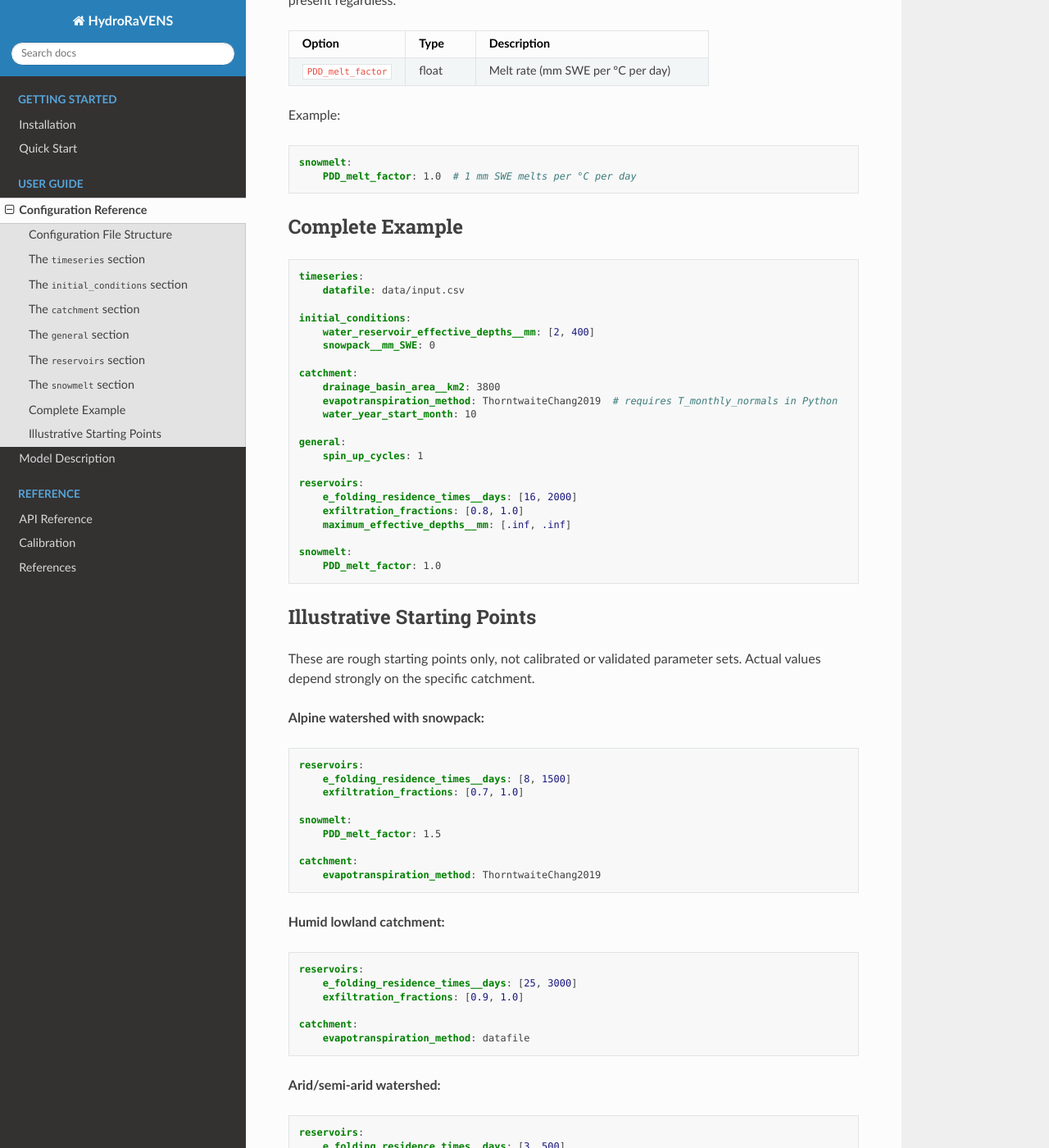
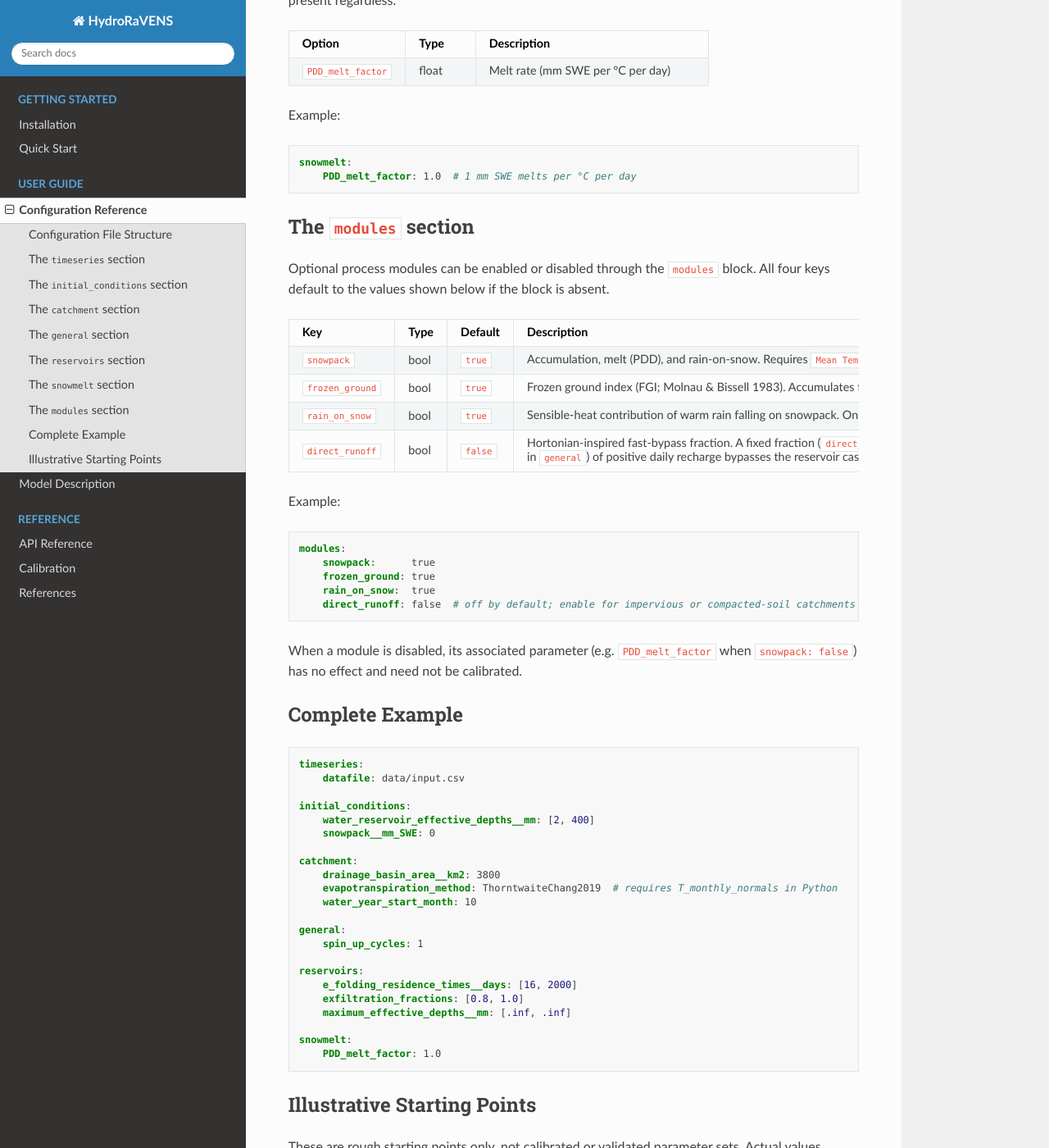
Before and after one commit to MNiMORPH/hydroRaVENS, a Sphinx documentation site: the page built from docs/source/configuration.rst, in a window 1280 px wide and 1400 px high, scrolled down 2814 px. Shown: the whole window at 82% size. Built offline with Sphinx 7.4.7 and the Read the Docs theme 3.1.0, drawn with Linux system fonts in a browser that asks for light colours.

Commit message:
Document optional process modules and direct runoff bypass in docs
Add modules: YAML block reference to configuration.rst (all four toggles
with types, defaults, and descriptions). Add Optional Process Modules
summary table and Direct Runoff Bypass section to model_description.rst,
including the Hortonian-inspired framing and equifinality warning.

Co-Authored-By: Claude Sonnet 4.6 <noreply@anthropic.com>

```diff
--- a/docs/source/configuration.rst
+++ b/docs/source/configuration.rst
@@ -206,6 +206,64 @@ Example:
     snowmelt:
         PDD_melt_factor: 1.0  # 1 mm SWE melts per °C per day
 
+The ``modules`` section
+~~~~~~~~~~~~~~~~~~~~~~~
+
+Optional process modules can be enabled or disabled through the ``modules``
+block. All four keys default to the values shown below if the block is
+absent.
+
+.. list-table::
+   :widths: 25 10 10 45
+   :header-rows: 1
+
+   * - Key
+     - Type
+     - Default
+     - Description
+   * - ``snowpack``
+     - bool
+     - ``true``
+     - Accumulation, melt (PDD), and rain-on-snow. Requires
+       ``Mean Temperature [C]`` in the input CSV; silently inactive
+       if the column is absent regardless of this flag.
+   * - ``frozen_ground``
+     - bool
+     - ``true``
+     - Frozen ground index (FGI; Molnau & Bissell 1983). Accumulates
+       freezing degree-days; blocks shallow-to-soil infiltration when
+       the index exceeds ``fdd_threshold``. Requires ``snowpack: true``
+       and temperature data.
+   * - ``rain_on_snow``
+     - bool
+     - ``true``
+     - Sensible-heat contribution of warm rain falling on snowpack.
+       Only active when ``snowpack: true``.
+   * - ``direct_runoff``
+     - bool
+     - ``false``
+     - Hortonian-inspired fast-bypass fraction. A fixed fraction
+       (``direct_runoff_fraction`` in ``general``) of positive daily
+       recharge bypasses the reservoir cascade entirely. Conceptually
+       motivated by infiltration-excess overland flow, but not a
+       rigorous physical representation at the daily timestep -- except
+       in extreme events where intense rainfall dominates the daily
+       total.
+
+Example:
+
+.. code-block:: yaml
+
+    modules:
+        snowpack:      true
+        frozen_ground: true
+        rain_on_snow:  true
+        direct_runoff: false  # off by default; enable for impervious or compacted-soil catchments
+
+When a module is disabled, its associated parameter (e.g.
+``PDD_melt_factor`` when ``snowpack: false``) has no effect and need not
+be calibrated.
+
 Complete Example
 ~~~~~~~~~~~~~~~~
 
```
Also changed, not shown: docs/source/model_description.rst (+64 -0 lines).
